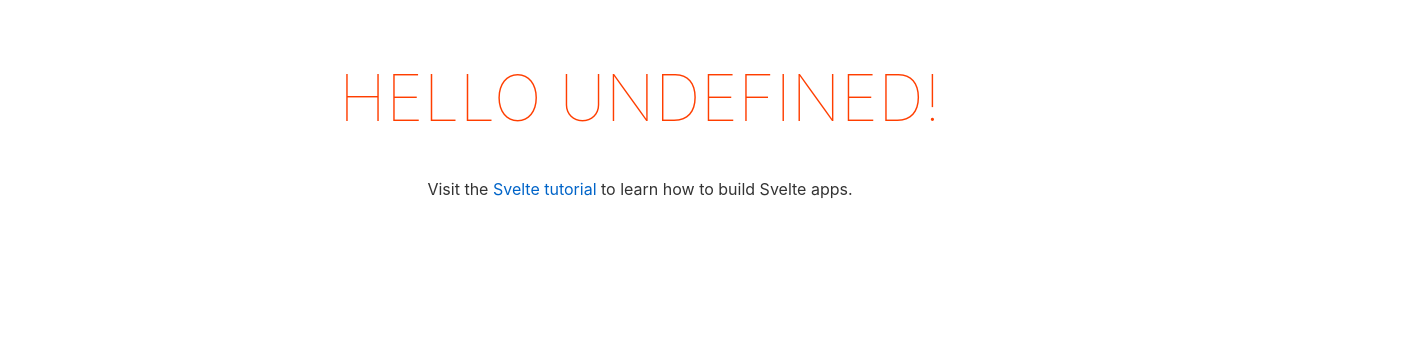
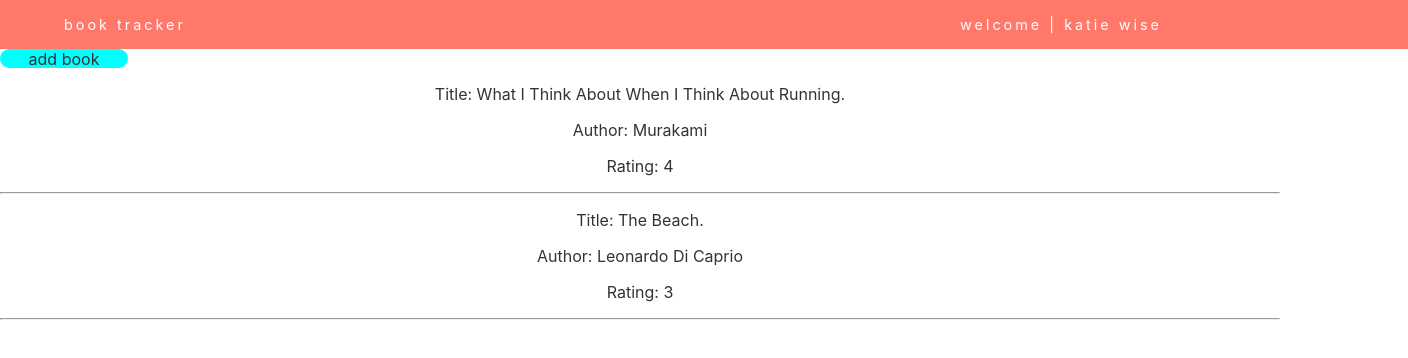
Before and after one commit to ddregalo/book-tracker-svelte, a Svelte app in the folder svelte-app/: page / in a window 1280 px wide. Shown: the top 358 px of the page, 1408 px wide, since content can reach past the window. Built offline with nearby package versions, Linux system fonts and the light colour scheme.

Commit message:
Integrate components to main app component

```diff
--- a/svelte-app/src/App.svelte
+++ b/svelte-app/src/App.svelte
@@ -1,17 +1,31 @@
 <script>
-	export let name;
+	import NavBar from './components/common/NavBar.svelte';
+	import Button from './components/common/Button.svelte';
+	import BookGrid from './components/BookGrid.svelte';
+
+	let books = [
+		{
+			title: "What I Think About When I Think About Running.",
+			author: "Murakami",
+			rating: 4,
+		},
+		{
+			title: "The Beach.",
+			author: "Leonardo Di Caprio",
+			rating: 3,
+		}
+	]
 </script>
 
 <main>
-	<h1>Hello {name}!</h1>
-	<p>Visit the <a href="https://svelte.dev/tutorial">Svelte tutorial</a> to learn how to build Svelte apps.</p>
+	<NavBar username="katie wise" />
+	<Button>add book</Button>
+	<BookGrid books="{books}" />
 </main>
 
 <style>
 	main {
 		text-align: center;
-		padding: 1em;
-		max-width: 240px;
 		margin: 0 auto;
 	}
 
```
